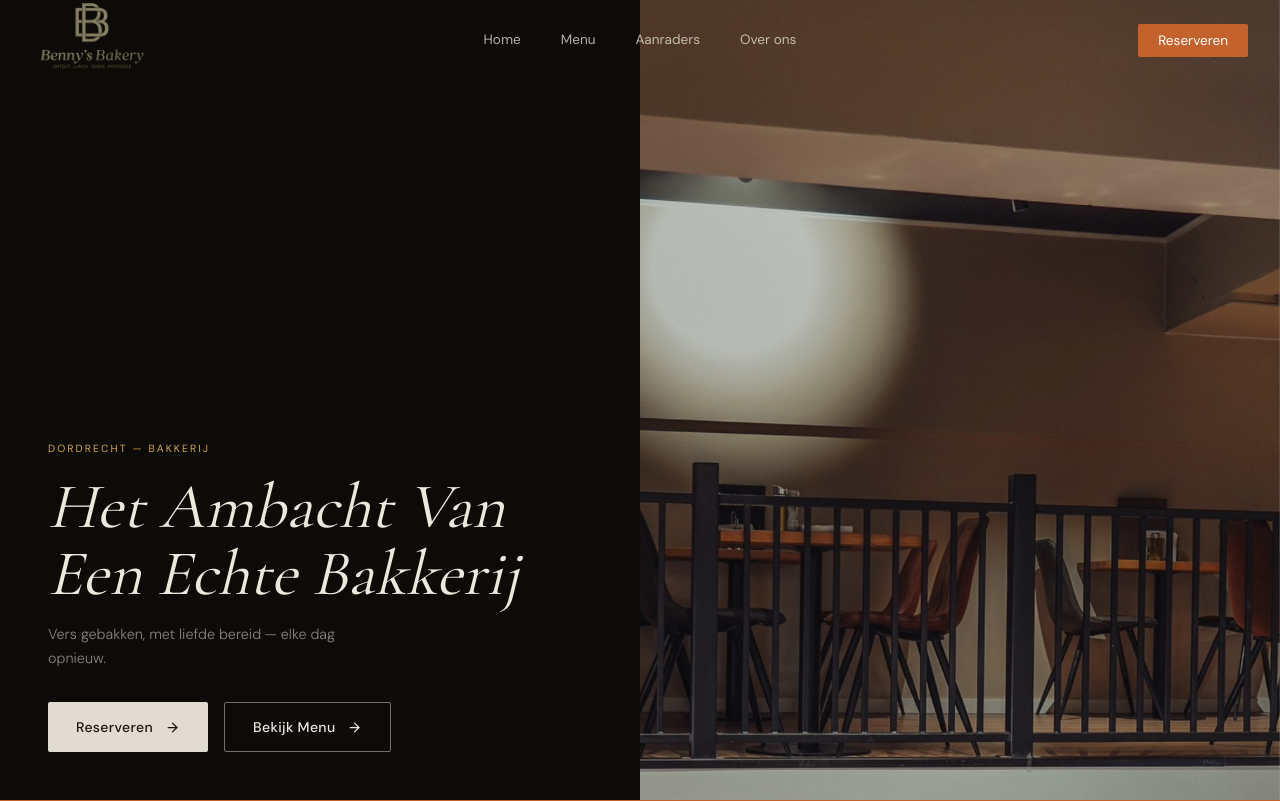
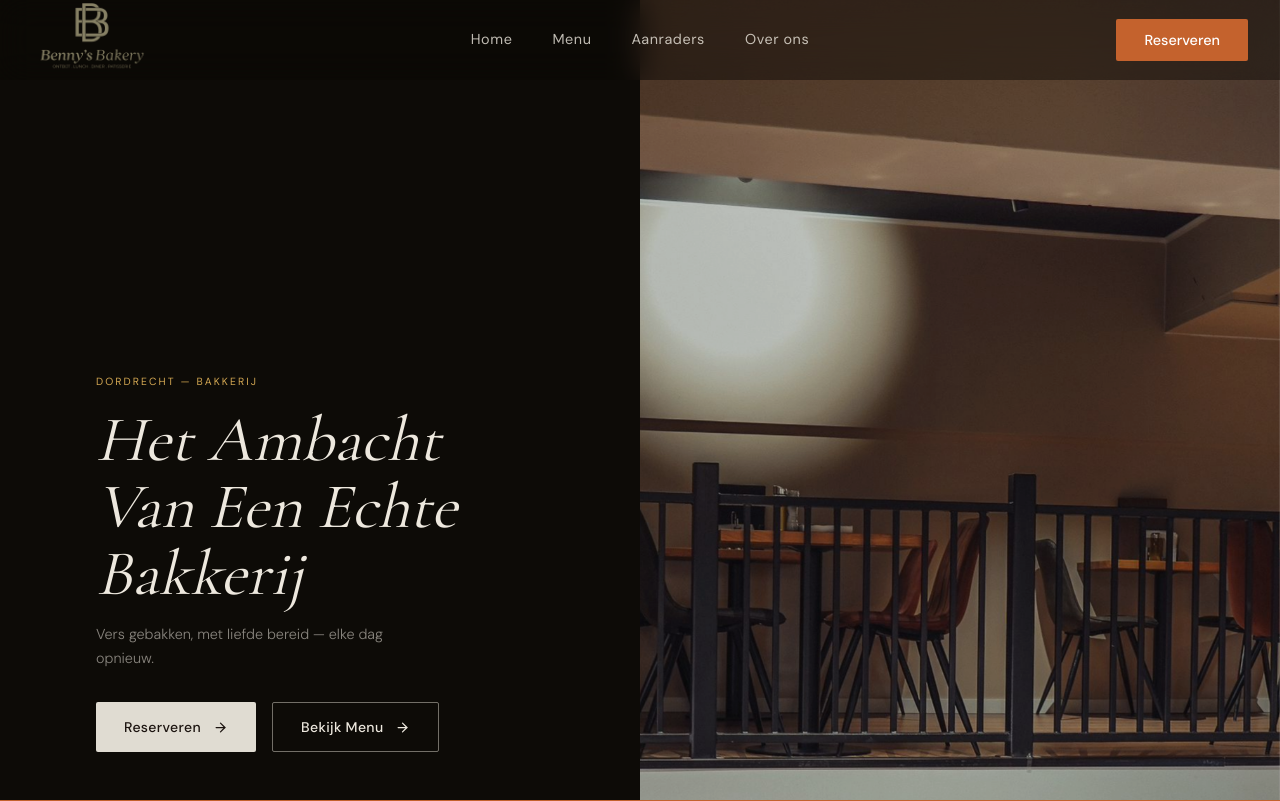
Before and after one commit to zayd83/bennys-bakery, a Next.js app: page / in a window 1280 px wide. Shown: the top 801 px of the page. Built offline with nearby package versions, Linux system fonts and the light colour scheme.

Commit message:
fix: text position centered, circles spin in place, navbar blur + bigger

```diff
--- a/app/globals.css
+++ b/app/globals.css
@@ -101,10 +101,10 @@
   animation-play-state: paused;
 }
 
-/* Float Animation for Hero Circles */
-@keyframes float {
-  0%, 100% { transform: translateY(0px); }
-  50% { transform: translateY(-12px); }
+/* Spin Animation for Hero Circles */
+@keyframes spinCircle {
+  from { transform: rotate(0deg); }
+  to   { transform: rotate(360deg); }
 }
 
 /* Fade In Up Animation */
--- a/components/hero.tsx
+++ b/components/hero.tsx
@@ -19,7 +19,8 @@ export function Hero() {
 
         {/* ── Left Half ── */}
         <div
-          className="relative flex h-[60vh] w-full flex-col justify-end bg-dark p-8 md:h-full md:w-1/2 md:p-12"
+          className="relative flex h-[60vh] w-full flex-col justify-end bg-dark pt-8 pr-8 pb-8 md:h-full md:w-1/2 md:pt-12 md:pr-12 md:pb-12"
+          style={{ paddingLeft: 'clamp(2rem, 8vw, 6rem)' }}
           ref={ref}
         >
           {/* Desktop Circles — tight cluster, centered in left half */}
@@ -37,7 +38,7 @@ export function Hero() {
                     left: 0,
                     width: '160px',
                     height: '160px',
-                    animation: 'float 4s ease-in-out infinite',
+                    animation: 'spinCircle 18s linear infinite',
                     border: '2px solid rgba(237,232,222,0.2)',
                   }}
                 >
@@ -60,7 +61,7 @@ export function Hero() {
                     width: '140px',
                     height: '140px',
                     zIndex: 1,
-                    animation: 'float 5s ease-in-out 1s infinite',
+                    animation: 'spinCircle 24s linear infinite reverse',
                     border: '2px solid rgba(237,232,222,0.2)',
                   }}
                 >
@@ -82,7 +83,7 @@ export function Hero() {
                     right: 0,
                     width: '155px',
                     height: '155px',
-                    animation: 'float 4.5s ease-in-out 2s infinite',
+                    animation: 'spinCircle 20s linear infinite',
                     border: '2px solid rgba(237,232,222,0.2)',
                   }}
                 >
@@ -126,7 +127,7 @@ export function Hero() {
           </div>
 
           {/* Bottom content */}
-          <div className="relative z-10">
+          <div className="relative z-10 max-w-[420px]">
             <span
               className={`mb-4 inline-block font-sans text-[0.65rem] uppercase tracking-[0.2em] text-gold ${
                 isInView ? 'animate-fade-in-up animation-delay-300' : 'opacity-0'
--- a/components/navigation.tsx
+++ b/components/navigation.tsx
@@ -1,6 +1,6 @@
 'use client'
 
-import { useState, useEffect } from 'react'
+import { useState } from 'react'
 import Link from 'next/link'
 import Image from 'next/image'
 import { Menu, X } from 'lucide-react'
@@ -13,23 +13,17 @@ const navLinks = [
 ]
 
 export function Navigation() {
-  const [isScrolled, setIsScrolled] = useState(false)
   const [isMobileMenuOpen, setIsMobileMenuOpen] = useState(false)
-
-  useEffect(() => {
-    const handleScroll = () => {
-      setIsScrolled(window.scrollY > 80)
-    }
-    window.addEventListener('scroll', handleScroll)
-    return () => window.removeEventListener('scroll', handleScroll)
-  }, [])
 
   return (
     <>
       <nav
-        className={`fixed left-0 right-0 top-0 z-50 transition-all duration-300 ${
-          isScrolled ? 'bg-dark/95 backdrop-blur-md' : 'bg-transparent'
-        }`}
+        className="fixed left-0 right-0 top-0 z-50"
+        style={{
+          background: 'rgba(10, 8, 5, 0.45)',
+          backdropFilter: 'blur(16px)',
+          WebkitBackdropFilter: 'blur(16px)',
+        }}
       >
         <div className="mx-auto max-w-7xl px-6 lg:px-8">
           <div className="relative flex h-20 items-center justify-between">
@@ -40,19 +34,19 @@ export function Navigation() {
                 src="/logo-bennys.png"
                 alt="Benny's Bakery"
                 width={120}
-                height={44}
+                height={52}
                 className="object-contain"
                 priority
               />
             </Link>
 
-            {/* CENTER — Nav links, truly centered in viewport */}
+            {/* CENTER — Nav links, truly centered */}
             <div className="absolute left-1/2 hidden -translate-x-1/2 items-center gap-10 md:flex">
               {navLinks.map((link) => (
                 <Link
                   key={link.href}
                   href={link.href}
-                  className="font-sans text-[0.85rem] text-text-light/75 transition-opacity hover:opacity-100"
+                  className="font-sans text-[0.9rem] tracking-[0.04em] text-text-light/80 transition-opacity hover:opacity-100"
                 >
                   {link.label}
                 </Link>
@@ -63,7 +57,7 @@ export function Navigation() {
             <div className="relative z-10 hidden md:block">
               <Link
                 href="#reserveren"
-                className="rounded-sm bg-terracotta px-5 py-2 font-sans text-[0.85rem] text-white transition-all hover:brightness-110"
+                className="rounded-sm bg-terracotta px-7 py-3 font-sans text-[0.9rem] font-medium text-white transition-all hover:brightness-110"
               >
                 Reserveren
               </Link>
```
